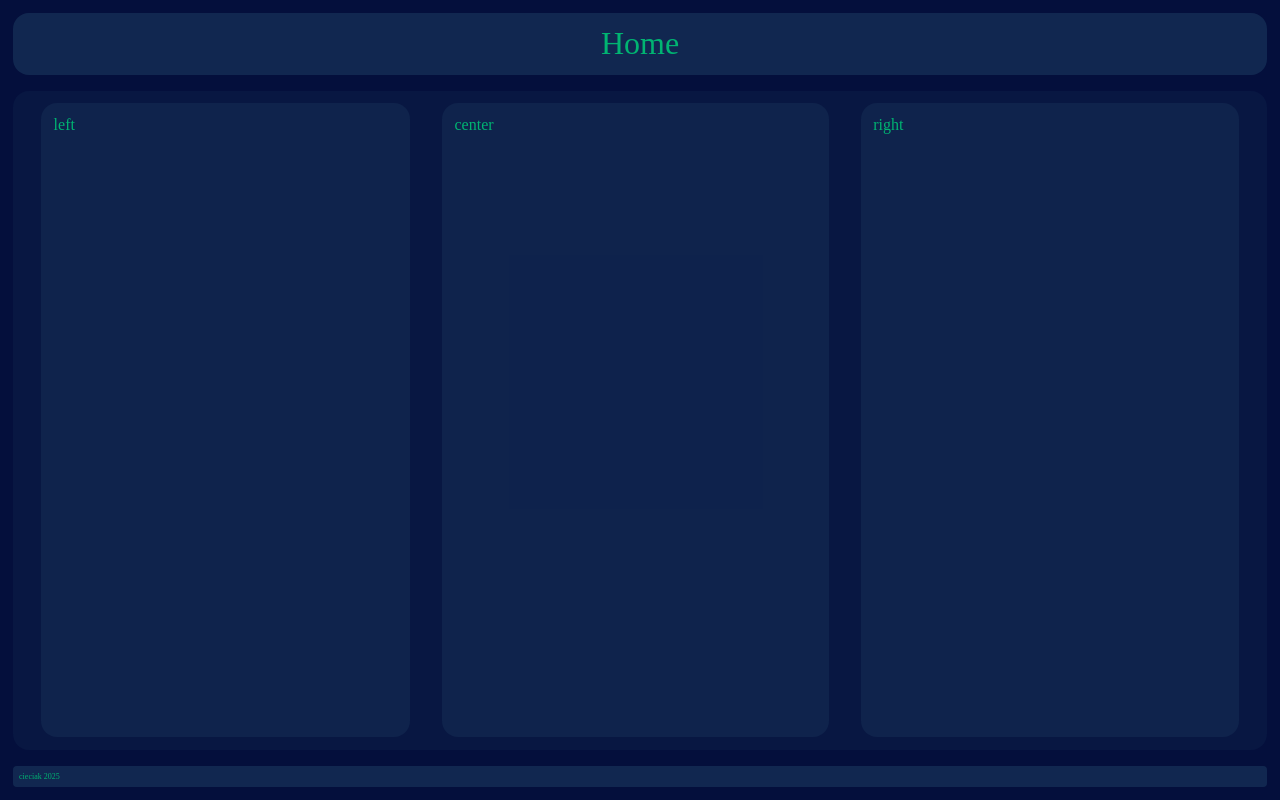
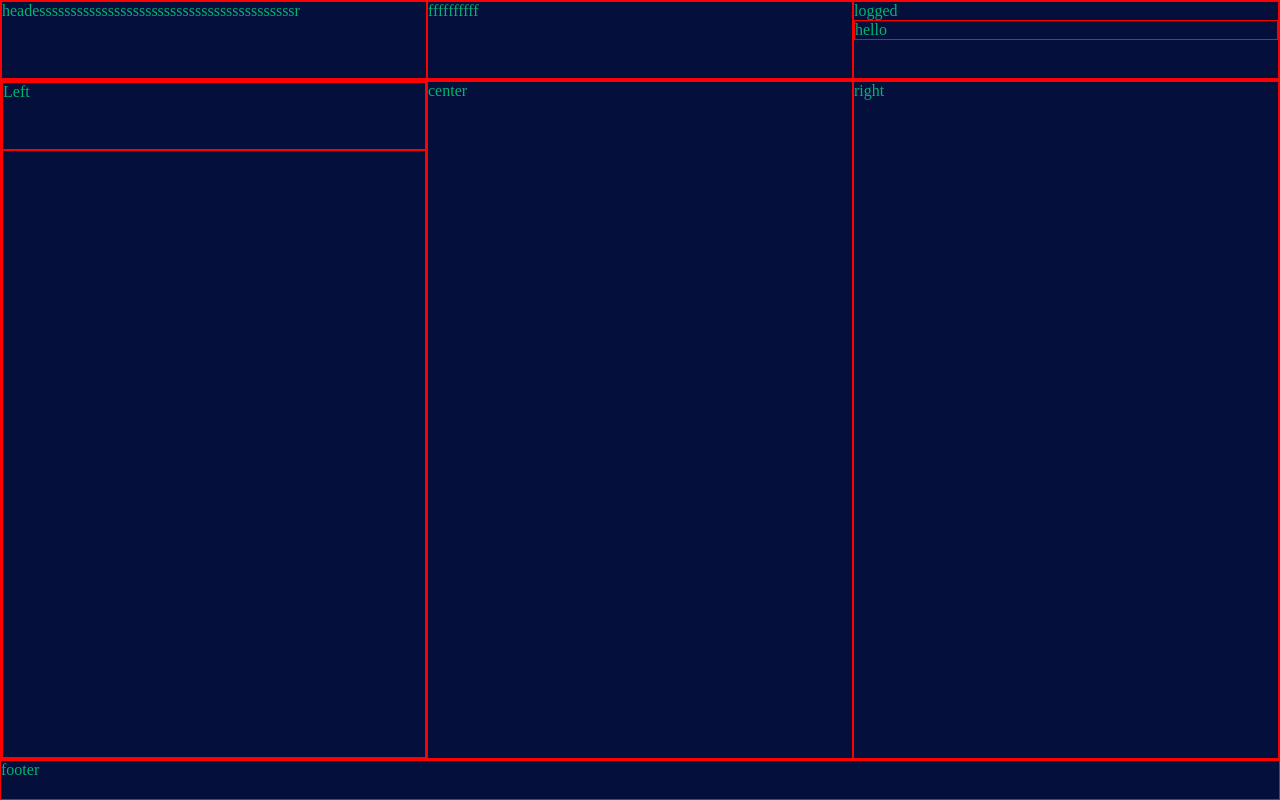
Before and after one commit to Cieciak/website, a Python web app: template app/templates/homepage.html in a window 1280 px wide. Run offline with Jinja, Linux system fonts and the light colour scheme; the template is opened without the code that fills it, so the values that code supplies are empty.

Commit message:
Second work day

```diff
--- a/app/templates/homepage.html
+++ b/app/templates/homepage.html
@@ -2,84 +2,70 @@
 <html lang="en">
 <head>
     <link rel="stylesheet" href="/static/css/vars.css"></link>
-    <link rel="stylesheet" href="/static/css/center.css"></link>
+    <link rel="stylesheet" href="/static/css/debug.css"></link>
     <style>
         * {
             box-sizing: border-box;
-        }
-        html {
-            height: 100%;
-            width: 100%;
-            margin: 0;
-            padding: 0;
+
+            margin: 0px;
+            padding: 0px;
         }
         body {
-            margin: 0;
-            padding: 1%;
-            display: flex;
-            flex-direction: column;
+            width: 100vw;
+            height: 100vh;
+
             background-color: var(--def-bg);
             color: var(--def-fg);
-            height: 100%;
+        }
+        .header {
+            height: 10%;
             width: 100%;
+
+            display: flex;
         }
-        #header {
-            padding: 1%;
-            border-radius: 1em;
+        .header > div {
+            width: 33.333%;
         }
-        #footer {
-            padding: 0.5%;
-            border-radius: 0.5em;
-            font-size: 0.5em;
+        .content {
+            height: 85%;
+            width: 100%;
+
+            display: flex;
         }
-        #header, #footer {
-            display: flex;
-            background-color: rgba(128, 255, 255, 0.1);
-            width: 100%;
-            justify-content: space-between;
+        .content > div{
+            width: 33.333%;
         }
-        #content {
-            margin-top: 1em;
-            margin-bottom: 1em;
-            padding: 1%;
-            border-radius: 1em;
-            display: flex;
-            flex-direction: row;
-            background-color: rgba(128, 255, 255, 0.033);
-            flex-grow: 1;
+        .footer {
+            height: 5%;
         }
-        #content * {
-            margin-left: 1em;
-            margin-right: 1em;
-            padding: 1%;
-            border-radius: 1em;
-            background-color: rgba(128, 255, 255, 0.05);
-            flex-grow: 1;
-        }
-        p {
-            margin: 0;
-            padding: 0;
+        .proj-card {
+
         }
     </style>
-    <meta charset="UTF-8">
-    <meta name="viewport" content="width=device-width, initial-scale=1.0">
-    <title>Homepage</title>
 </head>
 <body>
-    <div id="header">
-        <div></div>
+    <div class="header">
+        <div>headesssssssssssssssssssssssssssssssssssssssssr</div>
+        <div>ffffffffff</div>
+        <div>logged <div>hello</div></div>
+    </div>
+    <div class="content">
         <div>
-            <p style="font-size: 2em;">Home</p>
+            <div style="height: 10%;">Left</div>
+            <div style="height: 90%; overflow: auto;">
+                {% for title, desc in projects %}
+                <div class="proj-card">
+                    <div>{{title}}</div>
+                    <div>{{desc}}</div>
+                </div>
+                {% endfor %}
+            </div>
         </div>
-        <div id="log-field">
-
-        </div>
-    </div>
-    <div id="content">
-        <div>left</div>
         <div>center</div>
         <div>right</div>
     </div>
-    <div id="footer">cieciak 2025</div>
+    <div class="footer">
+        footer
+    </div>
 </body>
 </html>
--- /dev/null
+++ b/app/templates/projects/test_one (3rd copy)/desc.txt
@@ -0,0 +1,2 @@
+Test One
+th
--- /dev/null
+++ b/app/templates/projects/test_one (4th copy)/desc.txt
@@ -0,0 +1,2 @@
+Test One
+th
--- /dev/null
+++ b/app/templates/projects/test_one (5th copy)/desc.txt
@@ -0,0 +1,2 @@
+Test One
+th
--- /dev/null
+++ b/app/templates/projects/test_one (6th copy)/desc.txt
@@ -0,0 +1,2 @@
+Test One
+th
--- /dev/null
+++ b/app/templates/projects/test_one (7th copy)/desc.txt
@@ -0,0 +1,2 @@
+Test One
+th
--- /dev/null
+++ b/app/templates/projects/test_one (another copy)/desc.txt
@@ -0,0 +1,2 @@
+Test One
+th
--- /dev/null
+++ b/app/templates/projects/test_one (copy)/desc.txt
@@ -0,0 +1,2 @@
+Test One
+th
--- /dev/null
+++ b/app/templates/projects/test_one/desc.txt
@@ -0,0 +1,2 @@
+Test One
+th
--- /dev/null
+++ b/app/templates/projects/test_two (3rd copy)/desc.txt
@@ -0,0 +1,2 @@
+Test Two
+33
--- /dev/null
+++ b/app/templates/projects/test_two (4th copy)/desc.txt
@@ -0,0 +1,2 @@
+Test Two
+33
--- /dev/null
+++ b/app/templates/projects/test_two (5th copy)/desc.txt
@@ -0,0 +1,2 @@
+Test Two
+33
--- /dev/null
+++ b/app/templates/projects/test_two (6th copy)/desc.txt
@@ -0,0 +1,2 @@
+Test Two
+33
--- /dev/null
+++ b/app/templates/projects/test_two (7th copy)/desc.txt
@@ -0,0 +1,2 @@
+Test Two
+33
--- /dev/null
+++ b/app/templates/projects/test_two (another copy)/desc.txt
@@ -0,0 +1,2 @@
+Test Two
+33
--- /dev/null
+++ b/app/templates/projects/test_two (copy)/desc.txt
@@ -0,0 +1,2 @@
+Test Two
+33
--- /dev/null
+++ b/app/templates/projects/test_two/desc.txt
@@ -0,0 +1,2 @@
+Test Two
+33
```
Also changed, not shown: app/main.py (+17 -1 lines), requirements.txt (line endings or trailing spaces), 1 other file.
